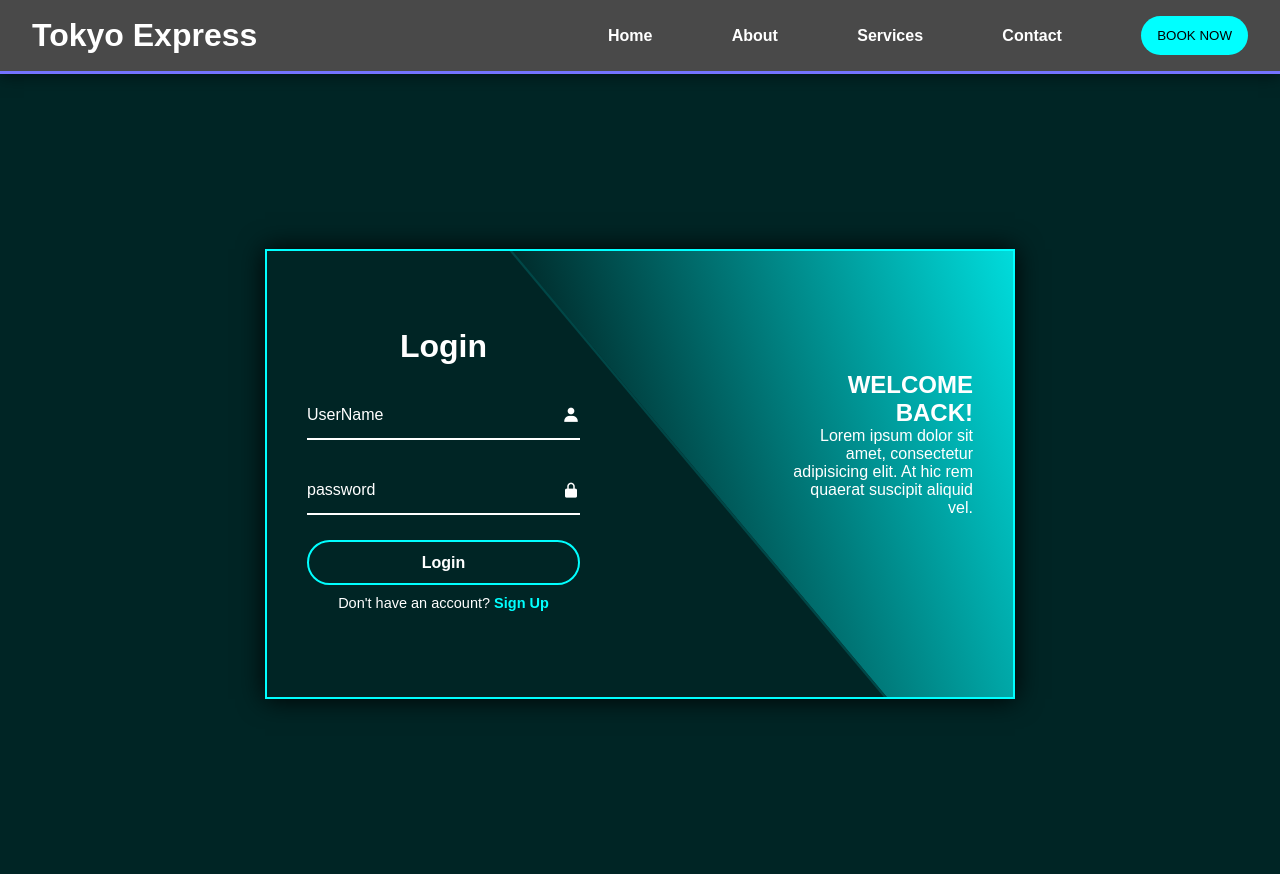
After one commit to d-rex237/Tokyo-Express, a PHP site: page /Login/login.html in a window 1280 px wide. The commit adds this page. Run offline with PHP 8.4, Linux system fonts and the light colour scheme.

Commit message:
Created the login page

```diff
--- /dev/null
+++ b/Login/Login.css
@@ -0,0 +1,360 @@
+*{
+    margin: 0;
+    padding: 0;
+    box-sizing: border-box;
+    font-family: 'poppins', sans-serif;
+}
+body{
+    background: rgb(0, 37, 37);
+    color: white;
+}
+
+.main-nav{
+    background-color: rgb(73, 73, 73);
+    background: rgb(73, 73, 73);
+
+
+
+}
+.main-nav{
+    display: flex;
+    justify-content: space-between;
+    align-items: center;
+    padding: 1rem 2rem;
+    box-shadow: rgba(0, 0, 0, .5) 0px 5px 15px;
+    z-index: 1000;
+}
+.main-nav h1{
+    color: white;
+    cursor: pointer;
+
+}
+.main-nav ul{
+    display: flex;
+    align-items: center;
+    justify-content: space-between;
+    gap: 1rem;
+    width: 60%;
+    max-width: 40rem;
+    list-style: none;
+}
+
+.main-nav ul li a{
+    text-decoration: none;
+    color: white;
+    font-weight: 600;
+   transition: .2s;
+}
+
+
+
+.main-nav ul li a:hover
+{
+    color: aqua;
+}
+
+button{
+    columns: white;
+    font-weight: 500;
+    background-color: aqua;
+    padding: .75rem 1rem;
+    border-radius: 10rem;
+    border: none;
+    transition: .2s ease-in-out;
+}
+button:hover{
+    background-color: rgb(0, 141, 141);
+    scale: .9;
+
+}
+.line{
+    width: 100%;
+    background-color: rgb(115, 115, 255);
+    height: .2rem;
+}
+.menu-btn{
+    display: none;
+}
+
+@media (max-width:768px) {
+    .main-nav ul{
+        display: none;
+    }
+    .menu-btn{
+        display: block;
+    }
+    .menu-btn svg{
+        fill: white;
+        width: 2rem;
+        height: 3rem;
+
+    }
+}
+
+
+
+.Login-form-builder{
+    display: flex;
+    justify-content: center;
+    align-items: center;
+    min-height: 100vh;
+}
+
+.lwrapper{
+    position: relative;
+    width: 750px;
+    height: 450px;
+    background: transparent;
+    border: 2px solid aqua;
+    box-shadow: 0 0 25px black;
+    overflow: hidden;
+}
+
+
+.lwrapper .lform-box{
+    position: absolute;
+    top: 0;
+    width: 50%;
+    height: 100%;
+    display: flex;
+    flex-direction: column;
+    justify-content: center;
+}
+
+
+.lwrapper .lform-box.login{
+    left: 0;
+    padding: 0  60px 0 40px;
+}
+
+.lwrapper .lform-box.login .animation {
+    transform: translateX(0);
+    opacity: 1;
+    filter: blur(0);
+    transition: 0.7s ease;
+    transition-delay: calc(.1s * var(--j));
+}
+
+.lwrapper.active .lform-box.login .animation {
+    transform: translateX(-120%);
+    opacity: 0;
+    filter: blur(10px);
+    transition-delay: calc(.1s * var(--i));
+}
+
+.lwrapper .lform-box.register{
+    right: 0;
+
+    padding: 0 60px 0 40px;
+}
+
+
+.lwrapper .lform-box.register .animation{
+    transform: translateX(130%);
+    opacity: 0;
+    filter: blur(10px);
+    transition: 0.7s ease;
+    transition-delay: calc(.1s * var(--j));
+}
+
+.lwrapper.active .lform-box.register .animation{
+    transform: translateX(0);
+    opacity: 1;
+    filter: blur(0);
+    transition-delay: calc(.1s * var(--i));
+}
+
+.lform-box h2{
+    font-size: 32px;
+    color: #fff;
+    text-align: center;
+}
+
+.lform-box .linput-box{
+    position: relative;
+    width: 100%;
+    height: 50px;
+    margin: 25px 0;
+}
+
+.linput-box input{
+    width: 100%;
+    height: 100%;
+    background: transparent;
+    border: none;
+    outline: none;
+    font-size: 16px;
+    color: white;
+    font-weight: 500;
+    border-bottom: 2px solid #fff;
+    transition: .5s;
+}
+.linput-box input:focus,
+.linput-box input:valid{
+    border-bottom-color: aqua;
+}
+
+.linput-box label{
+    position: absolute;
+    top: 50%;
+    left: 0;
+    transform: translateY(-50%);
+    font-size: 16px;
+    color: #fff;
+    padding-right: 23px;
+    pointer-events: none;
+    transition: .5s;
+}
+
+.linput-box input:focus~label,
+.linput-box input:valid~label {
+    top: -5px;
+    color: aqua;
+}
+.linput-box i{
+    position: absolute;
+    top: 50%;
+    right: 0;
+    transform: translateY(-50%);
+    font-size: 18px;
+    color: #fff;
+    transition: .5s;
+}
+
+.linput-box input:focus~i,
+.linput-box input:valid~i{
+    color: aqua;
+}
+.lbtn{
+    position: relative;
+    width: 100%;
+    height: 45px;
+    background: transparent;
+    border: 2px solid aqua;
+    outline: none;
+    color: #fff;
+    font-size: 16px;
+    font-weight: 600;
+}
+
+.lform-box .logreg-link{
+    font-size: 14.5px;
+    color: #fff;
+    text-align: center;
+    margin: 10px 0 10px;
+}
+
+.logreg-link p a{
+    color: aqua;
+    text-decoration: none;
+    font-weight: 600;
+}
+
+.logreg-link p a:hover{
+    text-decoration: underline;
+}
+
+.lwrapper .linfo-text{
+    position: absolute;
+    top: 0;
+    width: 50%;
+    height: 100%;
+    display: flex;
+    flex-direction: column;
+    justify-content: center;
+}
+
+.lwrapper .linfo-text.login{
+    right: 0;
+    text-align: right;
+    padding: 0 40px 60px 150px;
+}
+
+.lwrapper .linfo-text.login .animation {
+    transform: translateX(0);
+    opacity: 1;
+    filter: blur(0);
+    transition: 0.7s ease;
+    transition-delay: calc(.1s * var(--j));
+}
+
+.lwrapper.active .linfo-text.login .animation {
+    transform: translateX(120%);
+    opacity: 0;
+    filter: blur(10px);
+    transition-delay: calc(.1s * var(--i));
+}
+
+
+
+
+
+.lwrapper .linfo-text.register{
+    left: 0;
+    text-align: left;
+    padding: 0 150px 60px 40px;
+    pointer-events: none;
+}
+
+.lwrapper .linfo-text.register .animation{
+    transform: translateX(-120%);
+    opacity: 0;
+    filter: blur(10px);
+    transition: 0.7s ease;
+    transition-delay: calc(.1s * var(--j));
+}
+
+.lwrapper.active .linfo-text.register .animation{
+    transform: translateX(0);
+    opacity: 1;
+    filter: blur(0);
+    transition-delay: calc(.1s * var(--i));
+}
+
+.linfo-text h2{
+    font-size: 32px;
+    color: #fff;
+    line-height: 1.3;
+    text-transform: uppercase;
+}
+
+.linfo-text p{
+    font-size: 16px;
+    color: #fff;
+}
+
+.lwrapper .big-animate{
+    position: absolute;
+    top: 0;
+    right: 0;
+    width: 850px;
+    height: 600px;
+    background: linear-gradient(45deg, black, aqua);
+    border-bottom: 3px solid rgb(0, 71, 71);
+    transform: rotate(10deg) skewY(40deg);
+    transform-origin: bottom right;
+    transition: 1.5s ease;
+    transition-delay: 1.6s;
+}
+.lwrapper.active .big-animate{
+    transform: rotate(0) skewY(0);
+    transition-delay: .5s;
+}
+.lwrapper .big-animate2{
+    position: absolute;
+    top: 100%;
+    left: 250px;
+    width: 850px;
+    height: 700px;
+    background: rgb(0, 22, 22);
+    transform: rotate(0) skewY(0);
+    border-top: 3px solid rgb(0, 71, 71);
+    transform-origin: bottom left;
+    transition: 1.5s ease;
+    transition-delay: .5s;
+}
+
+.lwrapper.active .big-animate2{
+    transform: rotate(-11deg) skewY(-41deg);
+    transition-delay: 1.2s ;
+}
--- /dev/null
+++ b/Login/login.html
@@ -0,0 +1,106 @@
+<!DOCTYPE html>
+<html lang="en">
+<head>
+    <meta charset="UTF-8">
+    <link rel="stylesheet" href="Login.css">
+    <meta name="viewport" content="width=device-width, initial-scale=1.0">
+    <link href='https://unpkg.com/boxicons@2.1.4/css/boxicons.min.css' rel='stylesheet'>
+    <title>Login/Signup</title>
+</head>
+<body>
+    <!--Navbar Starts-->
+    <div class="main-nav">
+        <h1>Tokyo Express</h1>
+        <ul class="navbar-menu">
+            <li><a href="index.html">Home</a></li>
+            <li><a href="About Us/About.html">About</a></li>
+            <li><a href="svs.html/services.html">Services</a></li>
+            <li><a href="New folder/index.html">Contact</a></li>
+            <div class="btnnnn">
+               <a href="booking.html"> <button>BOOK NOW</button></a>
+            </div>
+
+        </ul>
+<!--                <div class="menu-btn">
+            <svg xmlns="http://www.w3.org/2000/svg" width="16" height="16" fill="currentColor" class="bi bi-list" viewBox="0 0 16 16">
+                <path fill-rule="evenodd" d="M2.5 12a.5.5 0 0 1 .5-.5h10a.5.5 0 0 1 0 1H3a.5.5 0 0 1-.5-.5m0-4a.5.5 0 0 1 .5-.5h10a.5.5 0 0 1 0 1H3a.5.5 0 0 1-.5-.5m0-4a.5.5 0 0 1 .5-.5h10a.5.5 0 0 1 0 1H3a.5.5 0 0 1-.5-.5"/>
+              </svg>
+        </div>-->
+    </div>
+    <div class="line"></div>
+</nav>
+
+<!--navbar Ends-->
+
+<!--Login Starts here-->
+<section class="Login-form-builder">
+    <div class="lwrapper">
+        <span class="big-animate"></span>
+        <span class="big-animate2"></span>
+        <div class="lform-box login">
+            <h2 class="animation" style="--i:0; --j:21;">Login</h2>
+            <form action="">
+                <div class="linput-box animation" style="--i:1; --j:22;">
+                    <input type="text" required>
+                    <label>UserName</label>
+                    <i class='bx bxs-user'></i>
+                </div>
+                <div class="linput-box animation" style="--i:2; --j:23;">
+                    <input type="password" required>
+                    <label>password</label>
+                    <i class='bx bxs-lock-alt'></i>
+                </div>
+                <Button type="submit" class="lbtn animation " style="--i:3; --j:24;">Login</Button>
+                <div class="logreg-link animation" style="--i:4; --j:25;">
+                    <p>Don't have an account? <a href="" class="register-link">Sign Up</a></p>
+                </div>
+            </form>
+        </div>
+        <div class="linfo-text login">
+            <h1 class="animation" style="--i:0; --j:20;">WELCOME BACK!</h1>
+            <P class="animation" style="--i:1; --j:21;">Lorem ipsum dolor sit amet, consectetur adipisicing elit. At hic rem quaerat suscipit aliquid vel.</P>
+        </div>
+
+
+        <div class="lform-box register">
+            <h2 class="animation" style="--i:17; --j:0;">Sign Up</h2>
+            <form action="">
+                <div class="linput-box animation" style="--i:18; --j:1;">
+                    <input type="text" required>
+                    <label>UserName</label>
+                    <i class='bx bxs-user'></i>
+                </div>
+                <div class="linput-box animation" style="--i:19; --j:2;">
+                    <input type="Email" required>
+                    <label>Email</label>
+                    <i class='bx bxs-envelope'></i>
+                </div>
+                <div class="linput-box animation" style="--i:20; --j:3;">
+                    <input type="password " required>
+                    <label>password</label>
+                    <i class='bx bxs-lock-alt'></i>
+                </div>
+                <Button type="submit" class="lbtn animation" style="--i:21; --j:4;">Sign Up</Button>
+                <div class="logreg-link animation" style="--i:22; --j:5;">
+                    <p>Already have an account? <a href="" class="login-link animation" >Login</a></p>
+                </div>
+            </form>
+        </div>
+
+        <div class="linfo-text register">
+            <h1 class="animation" style="--i:17; --j:0;" >WELCOME BACK!</h1>
+            <P class="animation" style="--i:18; --j:1;">Lorem ipsum dolor sit amet, consectetur adipisicing elit. At hic rem quaerat suscipit aliquid vel.</P>
+        </div>
+    </div>
+</section>
+
+<!--Login ends here-->
+
+
+
+
+
+
+<script src="login.js"></script>
+</body>
+</html>
--- a/New folder/index.html
+++ b/New folder/index.html
@@ -6,6 +6,7 @@
     <link rel="stylesheet" href="style.css">
     <link rel="preconnect" href="https://fonts.googleapis.com">
 <link rel="preconnect" href="https://fonts.gstatic.com" crossorigin>
+<link href="https://fonts.googleapis.com/css2?family=Kumbh+Sans:wght@100..900&family=Poppins:ital,wght@0,100;0,200;0,300;0,400;0,500;0,600;0,700;0,800;0,900;1,100;1,200;1,300;1,400;1,500;1,600;1,700;1,800;1,900&display=swap" rel="stylesheet">
 <link href="https://fonts.googleapis.com/css2?family=Kumbh+Sans:wght@100..900&family=Poppins:ital,wght@0,100;0,200;0,300;0,400;0,500;0,600;0,700;0,800;0,900;1,100;1,200;1,300;1,400;1,500;1,600;1,700;1,800;1,900&display=swap" rel="stylesheet">
     <title>contact info</title>
     <link rel="stylesheet" href="style.css">
@@ -45,14 +46,11 @@
         <h3 style="color: aqua;">EMAIL</h3>
         <P>tokyoexpress@gmail.com</P>
 
-        <p>tokyoexpressmain@gmail.com</p>
     </div>
     <div class="info">
         <i class="fas fa-phone"></i>
         <h3 style="color: aqua;">PHONE</h3>
         <p>+237 680 174 953</p>
-        <P>+237 672 224 001</P>
-        <p>+237 675 555 522</p>
     </div>
     <div class="info">
         <i class="fas fa-map-marker-alt"></i>
--- a/index.html
+++ b/index.html
@@ -38,11 +38,11 @@
 <!--Landing page starts -->
        <section class="home">
         <div class="home-content">
-            <h1> WELCOM TO TOKYO EXPRESS</h1>
+            <h1> WELCOME TO TOKYO EXPRESS</h1>
             <h3>Best ticket Booking service</h3>
             <p>At Tokyo Express we offer booking services to clients of all ages without any additional charges. We are here to bridge the gap between producers and consumers in the field of booking ticket and many other services to help make your journey a memorable one</p>
             <div class="btn-box">
-                <a href="booking.html">Book Now</a>
+                <a href="Login/login.html">Login/Register</a>
                 <a href="New folder/index.html">Contact Us</a>
             </div>
 
```
Also changed, not shown: Login/login.js (added, +15 -0 lines), style.css (+10 -8 lines).
